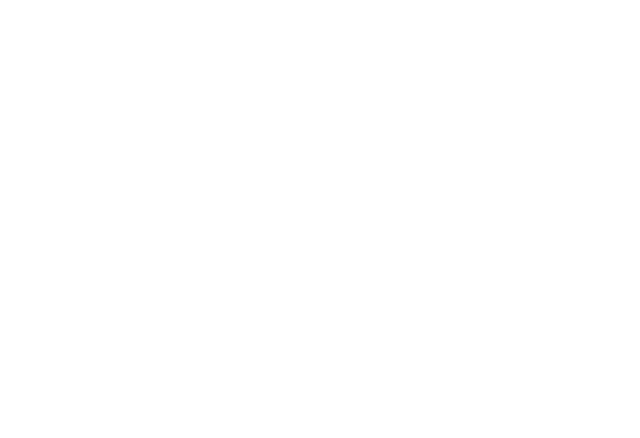
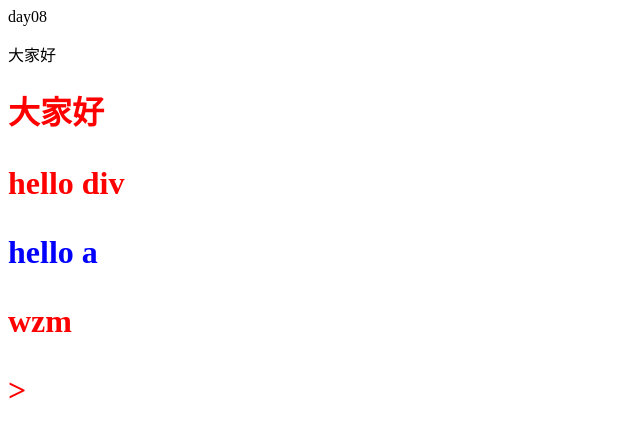
Before and after one commit to Sunny187/StudyNotes, a plain HTML site: page html/index.html in a window 1280 px wide. Shown: the whole page, without its empty margins (0-640 px from the left). Drawn offline with Linux system fonts and the light colour scheme.

Commit message:
div 学习

```diff
--- a/html/index.html
+++ b/html/index.html
@@ -4,11 +4,11 @@
         <meta charset = "UTF-8">
         <title>志敏</title>
         <link rel="stylesheet" type="text/css" href="mystyle.css"/>
-        <style type="text/css">
+        <!-- <style type="text/css">
             p{
                 color: aqua;
             }
-        </style>
+        </style> -->
     </head>
 
     <body>
@@ -49,6 +49,71 @@
         <P>你一定能成为想要的你自己</P>
         <a style="color:forestgreen">点我试试看</a> -->
 
+        <!-- day05</br>
+        <a href="http://www.baidu.com">
+            点击我<img src="images/timg.jpg" alt="html5logo" width="2000x" height="200px"></img>
+        </a><br/>
+        <a name = "tips">hello</a></br></br></br></br></br></br></br></br></br></br></br></br></br></br></br></br></br></br></br></br>
+        </br></br></br></br></br></br></br></br></br></br></br></br></br></br></br></br></br></br></br></br></br></br></br></br></br>
+        </br></br></br></br></br></br></br></br></br></br></br></br></br></br></br></br></br></br></br></br></br></br></br></br></br>
+        </br></br></br></br></br></br></br></br></br></br></br></br></br></br></br></br></br></br></br></br></br></br></br></br></br>
+        <a href="#tips">跳转到hello</a> -->
+
+        <!-- day06<br/>
+        <table border="1" background="images/timg.jpg">
+            <caption>重要表格</caption>
+            <tr>
+                <th>单元格</th>
+                <th>单元格</th>
+                <th>单元格</th>
+            </tr>
+            <tr>
+                <td>单元格1</td>
+                <td>单元格2</td>
+                <td>单元格3</td>
+            </tr>
+            <tr>
+                <td>单元格1</td>
+                <td>单元格2</td>
+                <td>单元格3</td>
+            </tr>
+        </table> -->
+
+        <!-- day07<br/>
+        <ur type="square">
+            <li>1</li>
+            <li>2</li>
+            <li>3</li>
+        </ur> <br/>
+        <ol start ="10">
+            <li>1</li>
+            <li>2</li>
+            <li>3</li>
+        </ol> <br/>
+
+        <ul>
+            <li>动物</li>
+                <ul>
+                   <li>人类</li>
+                   <li>老虎</li>
+                </ul>
+            <li>植物</li>
+            <ul>
+                <li>花花</li>
+                <li>草草</li>
+             </ul>
+        </ul> <br/> -->
+
+        day08</br>
+        <p>大家好</p>
+        <h1>大家好<h1>
+        <div id="divid">
+            <p>hello div </p>
+            <a>hello a</a>
+        </div>
+        <div id="dividspan">
+           <p><span> wzm</span></p>>
+        </div>
 
 
     </body>
--- a/html/mystyle.css
+++ b/html/mystyle.css
@@ -1,3 +1,11 @@
 h1{
     color: red
 }
+
+#divid p{
+    color:red
+}
+
+#divid a{
+    color:blue
+}
```
Also changed, not shown: 1 other file.
